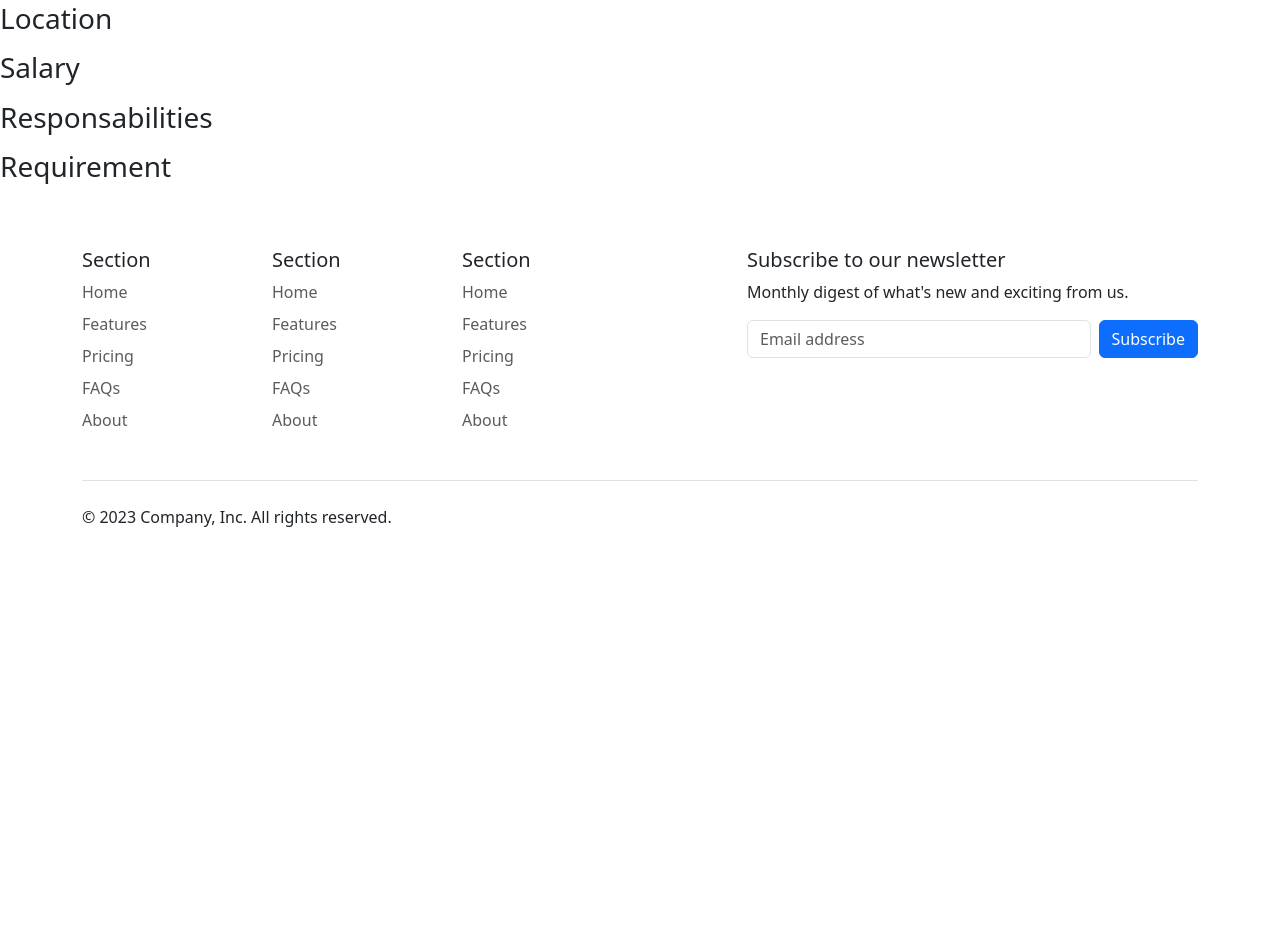
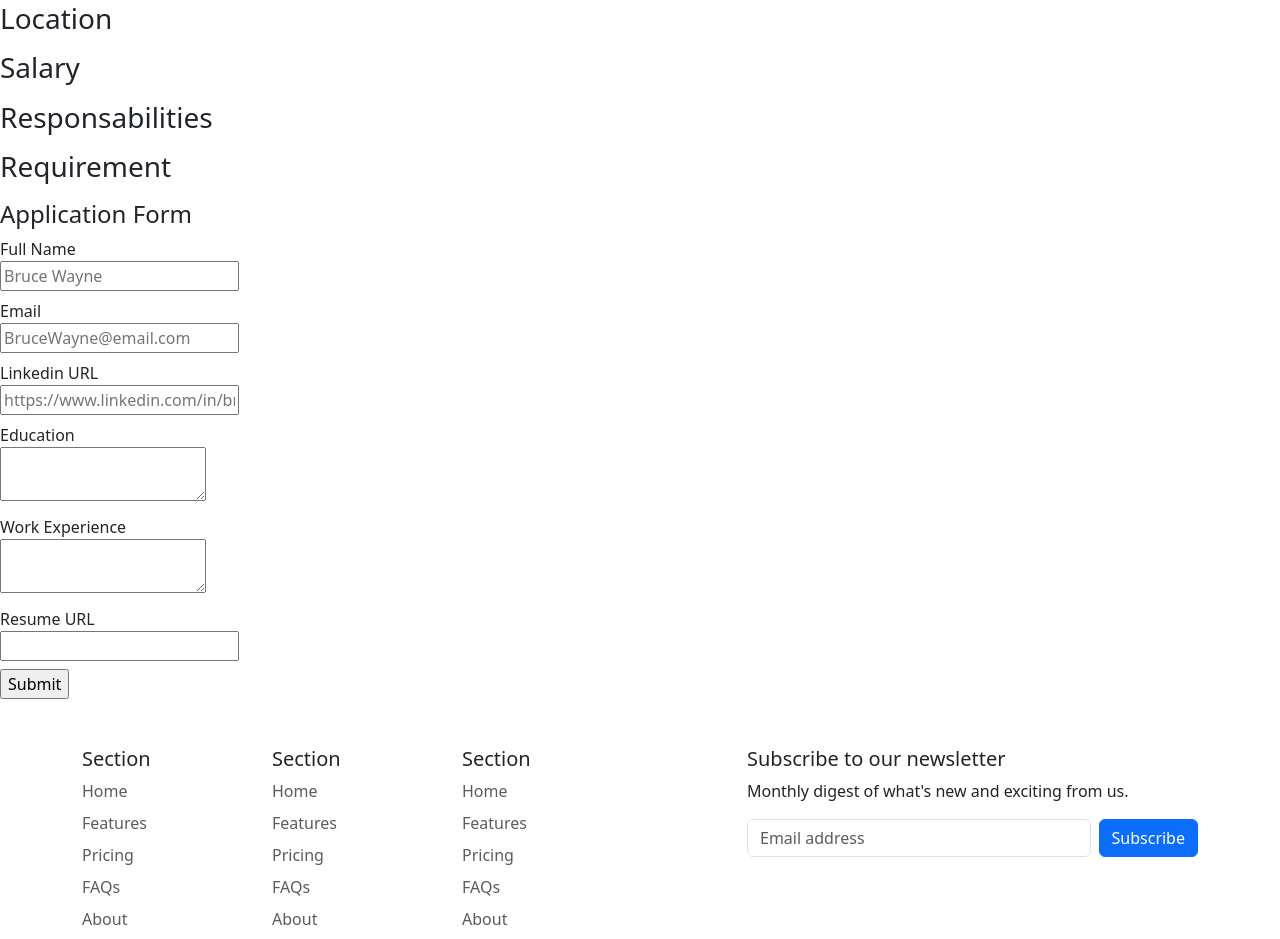
Before and after one commit to DiegoEmilioMorales/web2, a Flask app: template templates/jobpage.html in a window 1280 px wide. Shown: the part 136-1075 px from the top of the page. Before the commit the page ends 663 px from the top, so only its background shows below. Run offline with Flask 3, Linux system fonts and the light colour scheme; the template is opened without the code that fills it, so the values that code supplies are empty; some libraries are stand-ins or nearby versions.

Commit message:
Store info to Database

```diff
--- a/app.py
+++ b/app.py
@@ -1,5 +1,5 @@
-from flask import Flask, render_template, jsonify
-from database import load_jobs_fromdb, load_job_fromdb
+from flask import Flask, render_template, jsonify, request
+from database import load_jobs_fromdb, load_job_fromdb, add_application_to_db
 
 app = Flask(__name__)
 '''
@@ -53,6 +53,17 @@ def show_job(id):
   return render_template('jobpage.html',
                         job=job)
 
+@app.route("/job/<id>/apply", methods=['post'])
+def apply_to_job(id):
+  data = request.form   #args get from url
+  job = load_job_fromdb(id)
+
+  add_application_to_db(id, data)
+  return render_template('application_submitted.html',
+                        application=data,
+                        job=job)
+
+
 
 if __name__ == "__main__":
   app.run(host='0.0.0.0', debug = True)
--- a/database.py
+++ b/database.py
@@ -1,12 +1,11 @@
+
 from sqlalchemy import create_engine, text
-import os
-
 
 #my_secret = os.environ['DB_CONNECTION_STRING']
 #db_string = os.environ['DB_CONNECTION_STRING']
 
 
-db_string = "mysql+pymysql://z8tvrl4c7koosnufyxbv:pscale_pw_o70qIfgTHtz5F14jtAYUYf5QLhLqyWZIaE2bebRYJGF@gcp-us-central1.connect.psdb.cloud/diegocarrers?charset=utf8mb4"
+db_string = "mysql+pymysql://xlfq1bklw70z9b61aygu:pscale_pw_c4O3R0auYyvto4cLQyfRJlLdYVgQoQ51u459CVdi5W@gcp-us-central1.connect.psdb.cloud/diegocarrers?charset=utf8mb4"
 engine = create_engine(db_string,
                       connect_args={
                         "ssl":{"ssl_ca":""}})
@@ -28,6 +27,14 @@ def load_job_fromdb(id):
       return None
     else:
       return dict(rows[0]._asdict())
+
+def add_application_to_db(job_id, data):
+  with engine.connect() as conn:
+
+    query = text(f"INSERT INTO applications (job_id, full_name, email, linkedin_url, education, work_experience, resume_url) VALUES ({job_id}, '{data['full_name']}', '{data['email']}', '{data['linkedin_url']}', '{data['education']}', '{data['work_experience']}', '{data['resume_url']}')")
+
+    conn.execute(query)
+
 
 
 '''
--- /dev/null
+++ b/templates/application_form.html
@@ -0,0 +1,35 @@
+<h4>Application Form</h4>
+<form action="/job/{{job['id']}}/apply" method="post">
+  <div class="mb-2">
+  <label>Full Name</label><br>
+  <input type="text" name="full_name" placeholder="Bruce Wayne">
+  </div>
+
+  <div class="mb-2">
+  <label>Email</label><br>
+  <input type="text" name="email" placeholder="BruceWayne@email.com">
+  </div>
+
+  <div class="mb-2">
+  <label>Linkedin URL</label><br>
+  <input type="text" name="linkedin_url" placeholder="https://www.linkedin.com/in/brucewayne">
+  </div>
+
+  <div class="mb-2">
+    <label>Education</label><br>
+    <textarea name="education"></textarea>
+  </div>
+
+  <div class="mb-2">
+    <label>Work Experience</label><br>
+    <textarea name="work_experience"></textarea>
+  </div>
+
+  <div class="mb-2">
+    <label>Resume URL</label><br>
+    <input type="text" name="resume_url">
+  </div>
+
+
+  <input type="submit">
+</form>
--- a/templates/jobpage.html
+++ b/templates/jobpage.html
@@ -17,6 +17,7 @@
     <p>{{job.responsabilities}}</p>
     <h3> Requirement </h3>
     <p>{{job.requirements}}</p>
+    {%include 'application_form.html'%}
     {%include 'footer.html' %}
   </body>
 </html>
```
Also changed, not shown: templates/application_submitted.html (added, +27 -0 lines).
